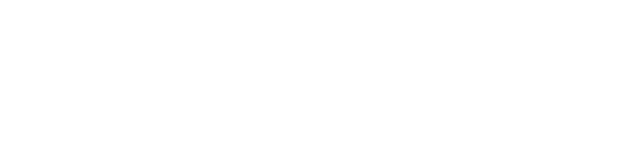
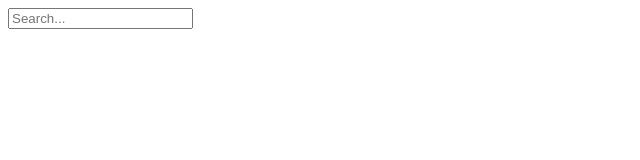
Before and after one commit to tjheinze1/website1, a plain HTML site: page search.html in a window 1280 px wide. Shown: the whole page, without its empty margins (0-640 px from the left). Drawn offline with Linux system fonts and the light colour scheme.

Commit message:
Thu, Mar 7, 2024, 2:31 PM -08:00

```diff
--- a/search.html
+++ b/search.html
@@ -5,7 +5,7 @@
     </head>
     <body>
         <div>
-            <input type="text" placeholder="Search>
+            <input type="text" placeholder="Search...">
         </div>
     </body>
 </html>
```
